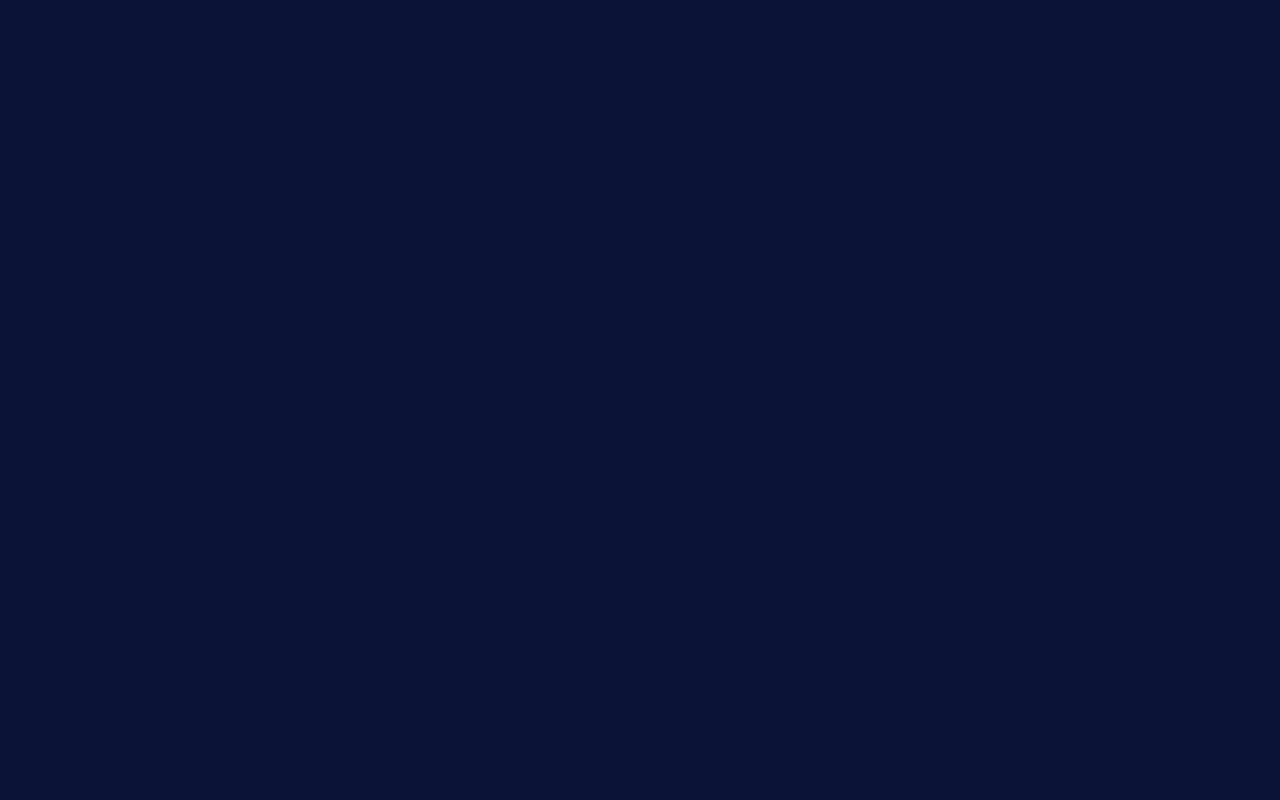
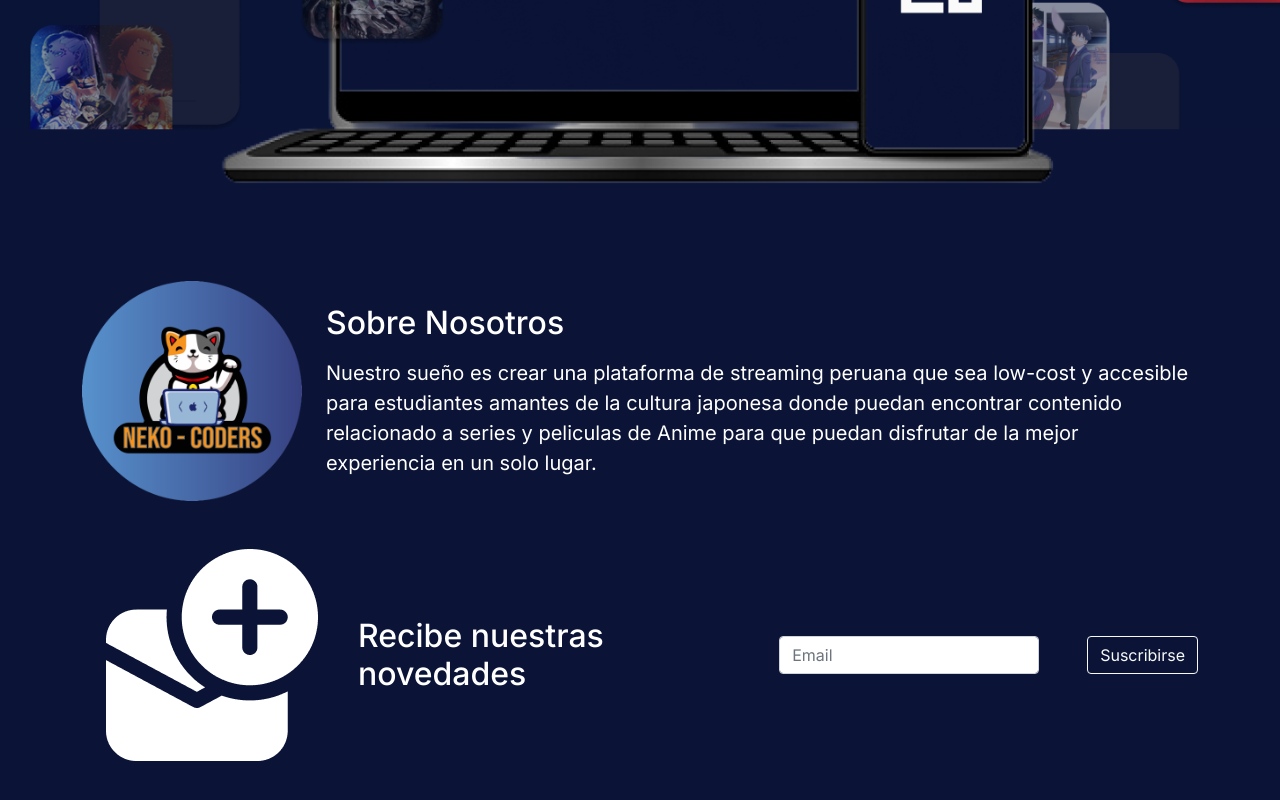
Before and after one commit to EstacionOtaku/Estacion-Otaku, a React (Create React App) app: page /nosotros in a window 1280 px wide. Shown: the part 922-1722 px from the top of the page. Before the commit the page ends 800 px from the top, so only its background shows below. Built offline with nearby package versions, Linux system fonts and the light colour scheme; no server answers; sample sign-in values are in the browser's storage.

Commit message:
Agregando seccion Suscribirse

```diff
--- a/src/pages/Nosotros.js
+++ b/src/pages/Nosotros.js
@@ -1,13 +1,14 @@
 import HeaderInicio from "../components/Header/HeaderInicio";
-import Logo from "../assets/Nosotros/nk.png"
-import "../styles/scss/Nosotros.scss"
-// import Portada from "---"
+import Logo from "../assets/Nosotros/nk.png";
+import "../styles/scss/Nosotros.scss";
+import Portada from "../assets/Nosotros/portada.png";
+import Email from "../assets/Nosotros/email.png";
 
 const Nosotros = () => {
 
   return ( <>
   <HeaderInicio></HeaderInicio>
-
+  <img class="portada" src={Portada} alt="p"/>
      <article class="container d-flex align-items-center justify-content-center alto-50 text-white mb-5">
 
                 <img src={Logo} alt="nc"/>
@@ -19,9 +20,29 @@ const Nosotros = () => {
        </p>
 
 </div>
+</article>
+
+
+<form action="form-control" >
+    <article class="container d-flex align-items-center  alto-50 text-white  mt-5 mb-5 ">
+<img class="ms-4" src={Email} alt="mail"/>
+                <div class="ps-3 me-5 ">
+                <h2 class="m-0 p-0 h2 ms-4 "> Recibe nuestras novedades </h2>
+               </div>
+
+  <div class="col-auto d-flex  ms-3">
+    <label for="form label" class="visually-hidden">Correo:</label>
+    <input type="email" class="form-control" id="email" placeholder="Email"/>
+  </div>
+  <div class="col-auto d-flex  ms-5">
+    <button type="submit" class="btn btn-outline-light btn-border-radius-mb">Suscribirse</button>
+  </div>
 
 </article>
-     </>  );
+</form>
+
+</>
+     );
 }
 
 export default Nosotros;
```
Also changed, not shown: src/assets/Nosotros/portada.png (added).
